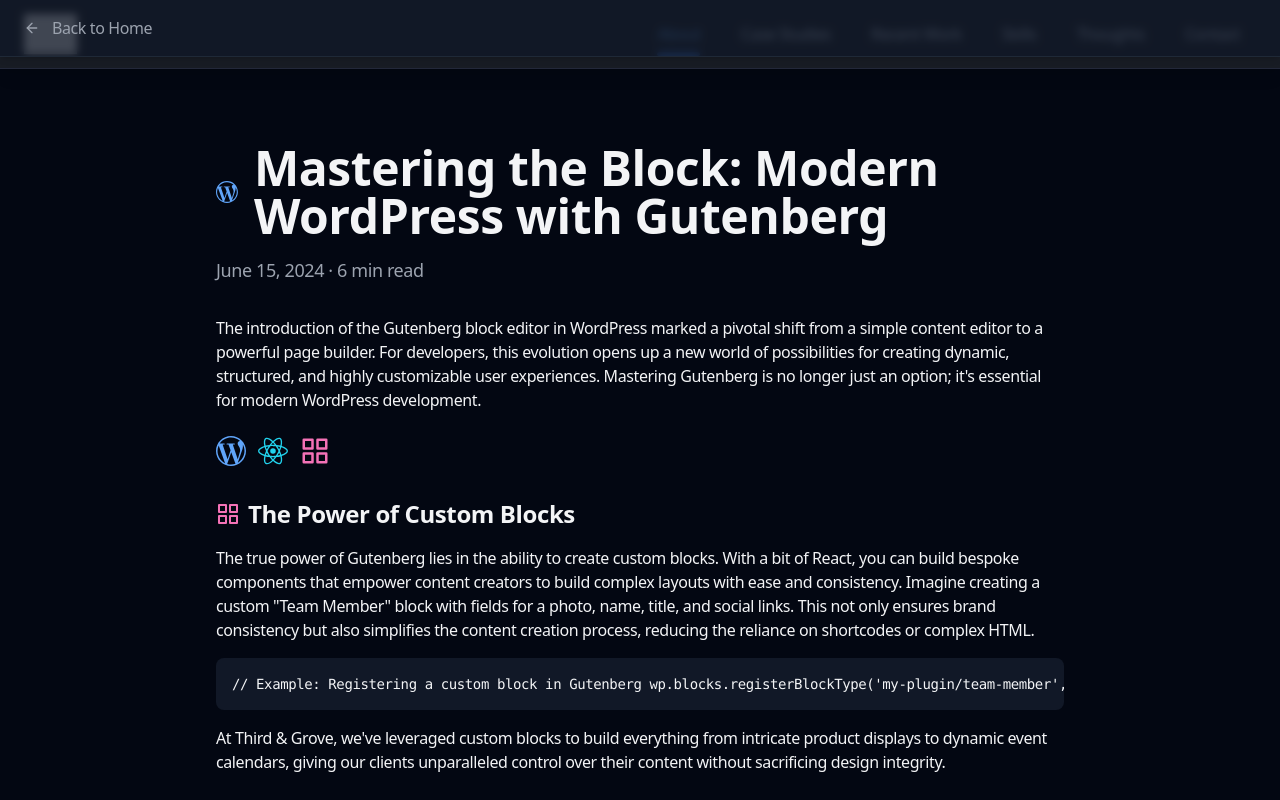
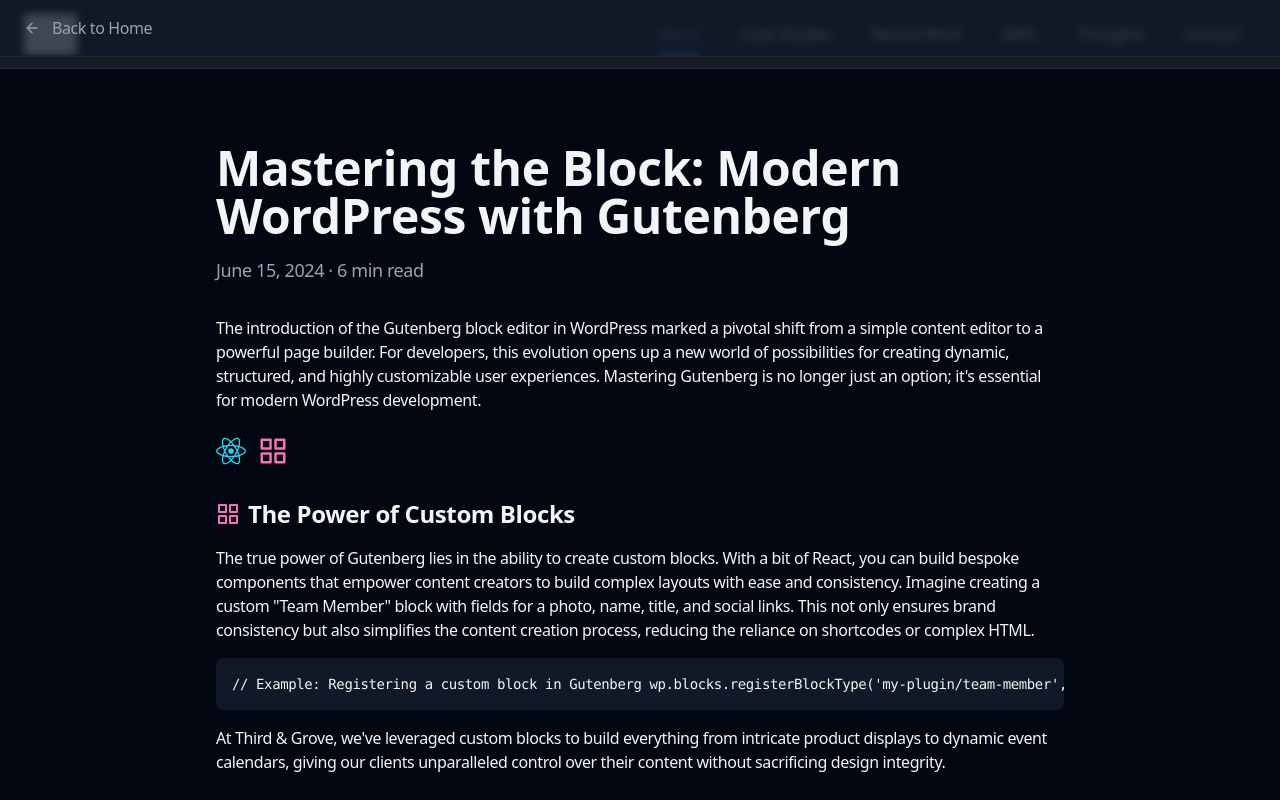
Before and after one commit to markwarddesign/mwdzn, a React (Vite) app: page /thoughts/wordpress-gutenberg in a window 1280 px wide. Shown: the top 800 px of the page. Built offline with nearby package versions, Linux system fonts and the light colour scheme; grey boxes are pictures that could not be loaded.

Commit message:
remove icons in blog titles

```diff
--- a/src/pages/CICD.jsx
+++ b/src/pages/CICD.jsx
@@ -15,8 +15,9 @@
       <main className="flex-1 pt-24">
         <article className="max-w-4xl mx-auto py-12 px-6">
           <div className="flex items-center gap-4 mb-4">
-            <FiGitBranch className="text-blue-400 text-4xl" />
-            <h1 className="text-4xl md:text-5xl font-extrabold text-gray-100">The Power of the Pipeline: CI/CD for Modern Web Development</h1>
+            <div className="mb-4">
+              <h1 className="text-4xl md:text-5xl font-extrabold text-gray-100">The Power of the Pipeline: CI/CD for Modern Web Development</h1>
+            </div>
           </div>
           <p className="text-gray-400 text-lg mb-8">July 2, 2024 &middot; 5 min read</p>
           <div className="prose prose-invert lg:prose-xl max-w-none">
--- a/src/pages/DesignSystem.jsx
+++ b/src/pages/DesignSystem.jsx
@@ -14,8 +14,9 @@
       <main className="flex-1 pt-24">
         <article className="max-w-4xl mx-auto py-12 px-6">
           <div className="flex items-center gap-4 mb-4">
-            <FiLayers className="text-pink-400 text-4xl" />
-            <h1 className="text-4xl md:text-5xl font-extrabold text-gray-100">The Unseen Value of a Design System</h1>
+            <div className="mb-4">
+              <h1 className="text-4xl md:text-5xl font-extrabold text-gray-100">The Unseen Value of a Design System</h1>
+            </div>
           </div>
           <p className="text-gray-400 text-lg mb-8">May 10, 2024 &middot; 5 min read</p>
           <div className="prose prose-invert lg:prose-xl max-w-none">
--- a/src/pages/HeadlessVsMonolithic.jsx
+++ b/src/pages/HeadlessVsMonolithic.jsx
@@ -14,8 +14,9 @@
       <main className="flex-1 pt-24">
         <article className="max-w-4xl mx-auto py-12 px-6">
           <div className="flex items-center gap-4 mb-4">
-            <FiServer className="text-cyan-400 text-4xl" />
-            <h1 className="text-4xl md:text-5xl font-extrabold text-gray-100">Headless vs. Monolithic: Choosing the Right Tool for the Job</h1>
+            <div className="mb-4">
+              <h1 className="text-4xl md:text-5xl font-extrabold text-gray-100">Headless vs. Monolithic: Choosing the Right Tool for the Job</h1>
+            </div>
           </div>
           <p className="text-gray-400 text-lg mb-8">April 22, 2024 &middot; 7 min read</p>
           <div className="prose prose-invert lg:prose-xl max-w-none">
--- a/src/pages/WPEFaustJS.jsx
+++ b/src/pages/WPEFaustJS.jsx
@@ -15,8 +15,9 @@
       <main className="flex-1 pt-24">
         <article className="max-w-4xl mx-auto py-12 px-6">
           <div className="flex items-center gap-4 mb-4">
-            <SiWpengine className="text-blue-400 text-4xl" />
-            <h1 className="text-4xl md:text-5xl font-extrabold text-gray-100">Headless WordPress at Scale with WP Engine, Faust.js, and Atlas</h1>
+            <div className="mb-4">
+              <h1 className="text-4xl md:text-5xl font-extrabold text-gray-100">Headless WordPress at Scale with WP Engine, Faust.js, and Atlas</h1>
+            </div>
           </div>
           <p className="text-gray-400 text-lg mb-8">August 4, 2024 &middot; 8 min read</p>
           <div className="prose prose-invert lg:prose-xl max-w-none">
--- a/src/pages/WordPressGutenberg.jsx
+++ b/src/pages/WordPressGutenberg.jsx
@@ -1,6 +1,6 @@
 import React from 'react';
 import { FiArrowLeft, FiGrid, FiUsers, FiRepeat } from 'react-icons/fi';
-import { SiWordpress, SiReact } from 'react-icons/si';
+import { SiReact } from 'react-icons/si';
 import { Link } from 'react-router-dom';
 
 const WordPressGutenberg = () => {
@@ -14,8 +14,7 @@
       </nav>
       <main className="flex-1 pt-24">
         <article className="max-w-4xl mx-auto py-12 px-6">
-          <div className="flex items-center gap-4 mb-4">
-            <SiWordpress className="text-blue-400 text-4xl" />
+          <div className="mb-4">
             <h1 className="text-4xl md:text-5xl font-extrabold text-gray-100">Mastering the Block: Modern WordPress with Gutenberg</h1>
           </div>
           <p className="text-gray-400 text-lg mb-8">June 15, 2024 &middot; 6 min read</p>
@@ -24,7 +23,6 @@
               The introduction of the Gutenberg block editor in WordPress marked a pivotal shift from a simple content editor to a powerful page builder. For developers, this evolution opens up a new world of possibilities for creating dynamic, structured, and highly customizable user experiences. Mastering Gutenberg is no longer just an option; it's essential for modern WordPress development.
             </p>
             <div className="flex items-center gap-3 my-6">
-              <SiWordpress className="text-blue-400 text-3xl" title="WordPress" />
               <SiReact className="text-cyan-400 text-3xl" title="React" />
               <FiGrid className="text-pink-400 text-3xl" title="Blocks" />
             </div>
```
